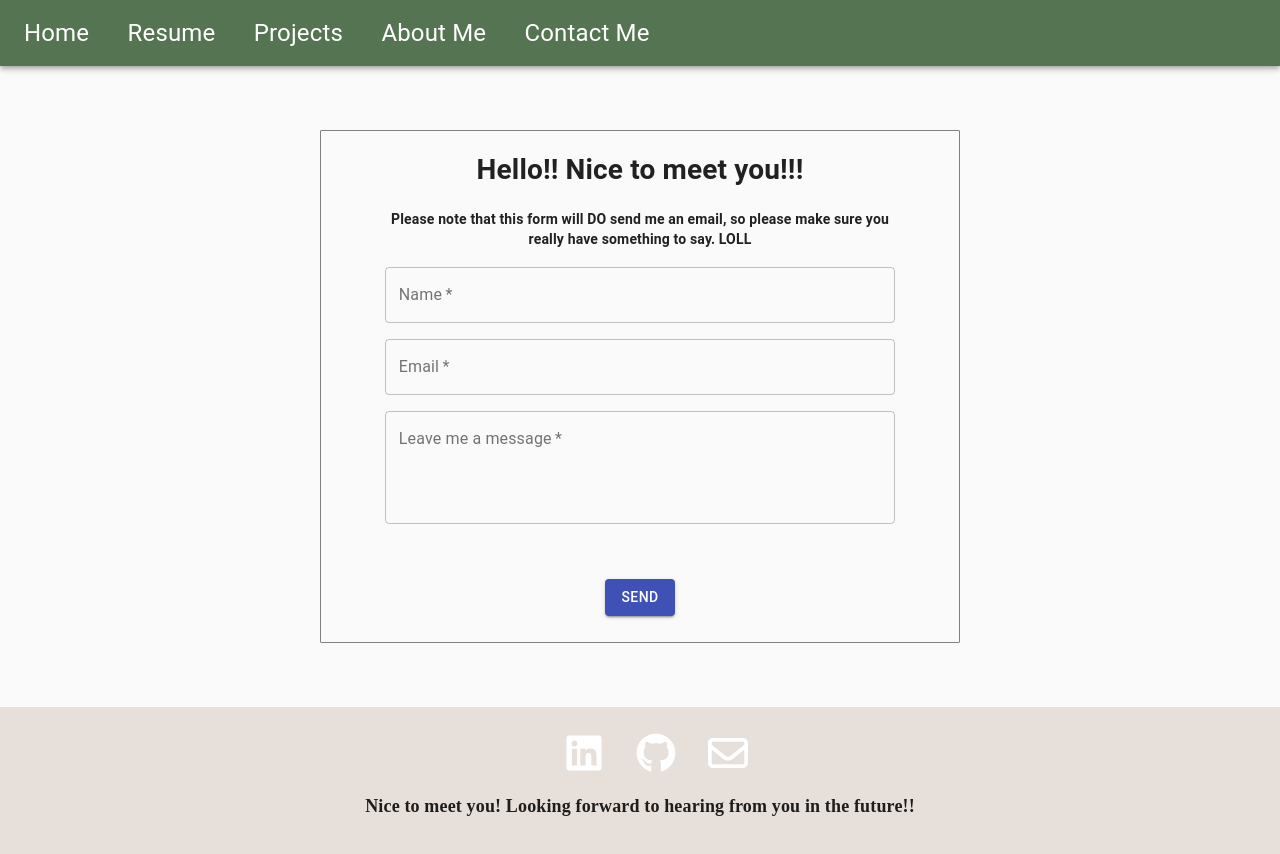
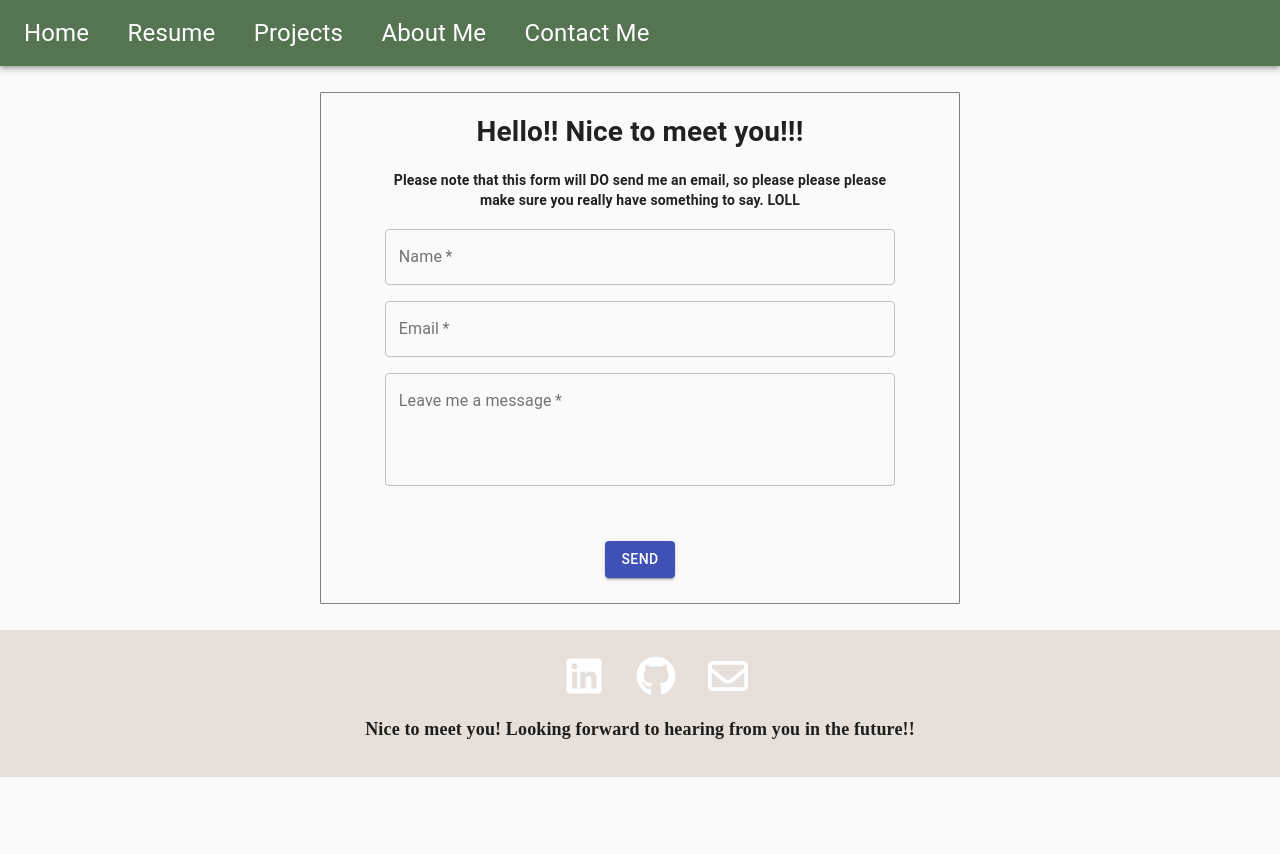
Before and after one commit to yi-xuan-97/IntroToWeb_FinalProject, a React (Create React App) app: page /Contact in a window 1280 px wide. After the commit the page ends 800 px from the top, so only its background shows below. Built offline with nearby package versions, Linux system fonts and the light colour scheme; a web font is replaced by a local one.

Commit message:
update on alert and image link

```diff
--- a/package.json
+++ b/package.json
@@ -9,6 +9,7 @@
     "@fortawesome/free-solid-svg-icons": "^6.3.0",
     "@fortawesome/react-fontawesome": "^0.2.0",
     "@material-ui/core": "^4.12.4",
+    "@material-ui/lab": "^4.0.0-alpha.61",
     "@testing-library/jest-dom": "^5.16.5",
     "@testing-library/react": "^13.4.0",
     "@testing-library/user-event": "^13.5.0",
--- a/src/Page/Contact.js
+++ b/src/Page/Contact.js
@@ -4,14 +4,14 @@ import { makeStyles } from "@material-ui/core/styles";
 import { useState } from "react";
 import { send } from "emailjs-com";
 import Button from "@material-ui/core/Button";
-import "../Style/About.css";
+import "../Style/Contact.css";
 
 import Dialog from "@material-ui/core/Dialog";
 import DialogActions from "@material-ui/core/DialogActions";
 import DialogContent from "@material-ui/core/DialogContent";
 import DialogContentText from "@material-ui/core/DialogContentText";
 import DialogTitle from "@material-ui/core/DialogTitle";
-
+import { Alert, AlertTitle } from "@material-ui/lab";
 
 const useStyles = makeStyles((theme) => ({
   textField: {
@@ -24,11 +24,20 @@ const useStyles = makeStyles((theme) => ({
   btn: {
     marginTop: "12vh",
   },
+  alert: {
+    textAlign: "left",
+    width: "50%",
+    height: "10vh",
+    marginLeft: "25%",
+    marginTop: "2%",
+    display: "none",
+  },
 }));
 
 function Contact() {
   const classes = useStyles();
   const [open, setOpen] = React.useState(false);
+  let myRef = React.createRef();
 
   const [toSend, setToSend] = useState({
     name: "",
@@ -38,7 +47,6 @@ function Contact() {
 
   const onSubmit = (e) => {
     e.preventDefault();
-    console.log(toSend);
     if (toSend.name !== "" && toSend.message !== "" && toSend.email !== "") {
       send("service_0w2ygyt", "template_qc1gsvj", toSend, "OYzLiCCpownpUoTOW")
         .then((response) => {
@@ -47,7 +55,7 @@ function Contact() {
         .catch((err) => {
           console.log("FAILED...", err);
         });
-      e.target.reset();
+      myRef.current.style.display = "flex";
     } else {
       handleClickOpen();
     }
@@ -67,9 +75,23 @@ function Contact() {
 
   return (
     <div className="aboutContainer">
+      <Alert
+        severity="success"
+        variant="outlined"
+        id="form_alert"
+        className={classes.alert}
+        ref={myRef}
+      >
+        <AlertTitle>Success</AlertTitle>
+        Your message already sent to Yixuan's email —{" "}
+        <strong>Thank you!</strong>
+      </Alert>
       <form className="about_form">
         <h1>Hello!! Nice to meet you!!!</h1>
-        <h4>Please note that this form will DO send me an email, so please make sure you really have something to say. LOLL</h4>
+        <h4>
+          Please note that this form will DO send me an email, so please please
+          please make sure you really have something to say. LOLL
+        </h4>
         <div className="form_info">
           <TextField
             required
--- a/src/Page/PreviousWork.js
+++ b/src/Page/PreviousWork.js
@@ -10,7 +10,9 @@ function PreviousWork() {
     <div className="ResumeContainer">
       <Grid container spacing={2} className="gridContainer">
         <Grid item xs={4}>
-          <img src={pic1} alt="mpa logo" />
+          <a href="https://www.minorityprogrammers.com/">
+            <img src={pic1} alt="mpa logo" />
+          </a>
         </Grid>
         <Grid item xs={8}>
           <p className="work_title">
@@ -28,7 +30,9 @@ function PreviousWork() {
           <p className="work_detail">Keywords: React Next, Clickup</p>
         </Grid>
         <Grid item xs={4}>
-          <img src={pic2} alt="repaymile logo" />
+          <a href="https://relaymile.com/">
+            <img src={pic2} alt="repaymile logo" />
+          </a>
         </Grid>
         <Grid item xs={8}>
           <p className="work_title">
@@ -49,7 +53,9 @@ function PreviousWork() {
           </p>
         </Grid>
         <Grid item xs={4}>
-          <img src={pic3} alt="swedemom logo" />
+          <a href="https://www.swedemomcenterofgiving.org/?fbclid=IwAR2FbrUj9eSL5Wk7QB5aJDheVNRLZ8XfLhVdsm0bF2JPNezAEpsucFjBL3w">
+            <img src={pic3} alt="swedemom logo" />
+          </a>
         </Grid>
         <Grid item xs={8}>
           <p className="work_title">Software Engineer Intern at Swedemom</p>
--- a/src/Style/About.css
+++ b/src/Style/About.css
@@ -1,31 +1,4 @@
-.about_form {
-  margin: 5%;
-  margin-left: 25%;
-  padding-bottom: 2%;
-  width: 50vw;
-  border-style: solid;
-  border-color: grey;
-  border-radius: 1px;
-  border-width: 1px;
+#form_alert {
+  width: 50%;
+  margin-top: 10%;
 }
-
-.about_form h4{
-  width: 80%;
-  margin-left: 10%;
-}
-
-@media (max-width: 414px) {
-  .about_form {
-    width: 100%;
-    margin-left: 0;
-    margin-top: 10%;
-  }
-}
-
-@media (min-width: 415px) and (max-width: 768px) {
-  .about_form {
-    width: 80%;
-    margin-left: 10%;
-    margin-top: 5%;
-  }
-}
--- /dev/null
+++ b/src/Style/Contact.css
@@ -0,0 +1,31 @@
+.about_form {
+  margin: 2%;
+  margin-left: 25%;
+  padding-bottom: 2%;
+  width: 50vw;
+  border-style: solid;
+  border-color: grey;
+  border-radius: 1px;
+  border-width: 1px;
+}
+
+.about_form h4{
+  width: 80%;
+  margin-left: 10%;
+}
+
+@media (max-width: 414px) {
+  .about_form {
+    width: 100%;
+    margin-left: 0;
+    margin-top: 10%;
+  }
+}
+
+@media (min-width: 415px) and (max-width: 768px) {
+  .about_form {
+    width: 80%;
+    margin-left: 10%;
+    margin-top: 5%;
+  }
+}
```
Also changed, not shown: 1 other file (tests, documents, lock files or other folders).
